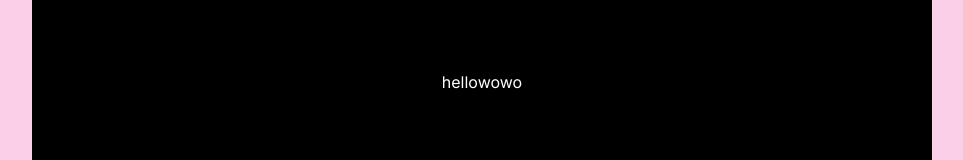
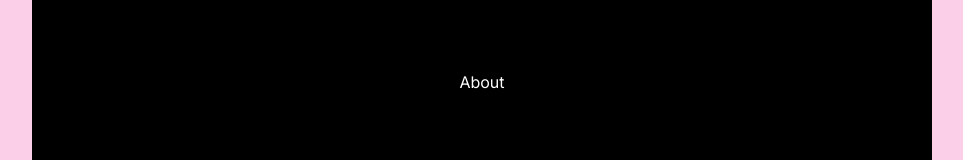
Before and after one commit to pahadiniraj/Portfolio, a Next.js app: page /about in a window 1280 px wide. Shown: the part 282-442 px from the top of the page, without its empty margins (158-1121 px from the left). Built offline with nearby package versions, Linux system fonts and the light colour scheme.

Commit message:
About component Added

```diff
--- /dev/null
+++ b/src/Components/About/About.tsx
@@ -0,0 +1,7 @@
+import React from "react";
+
+const About = () => {
+  return <div>About</div>;
+};
+
+export default About;
--- a/src/app/about/page.tsx
+++ b/src/app/about/page.tsx
@@ -1,7 +1,12 @@
+import About from "@/Components/About/About";
 import React from "react";
 
 const page = () => {
-  return <div>hellowowo</div>;
+  return (
+    <>
+      <About />
+    </>
+  );
 };
 
 export default page;
```
